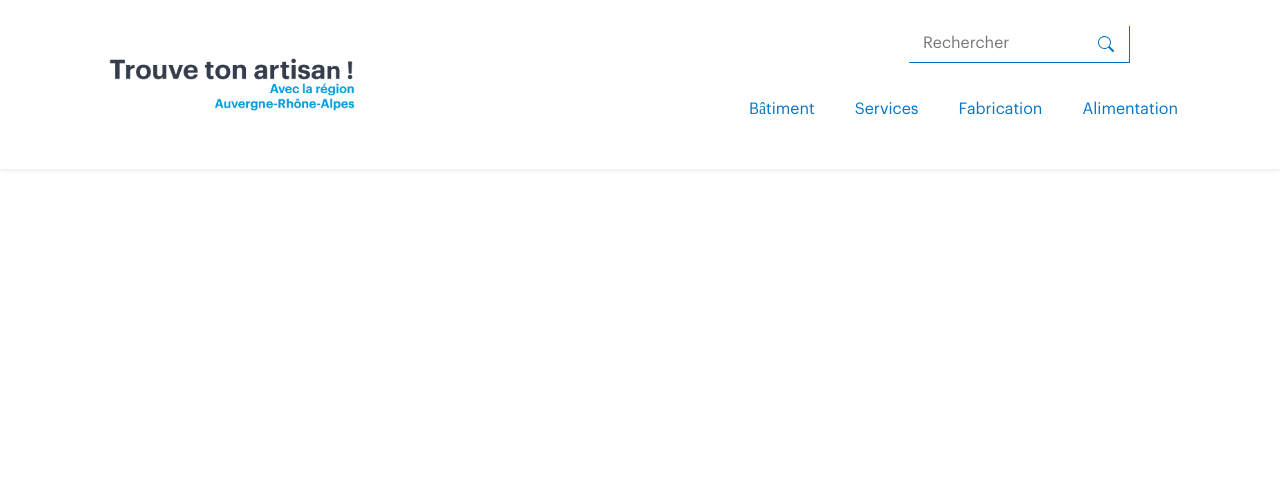
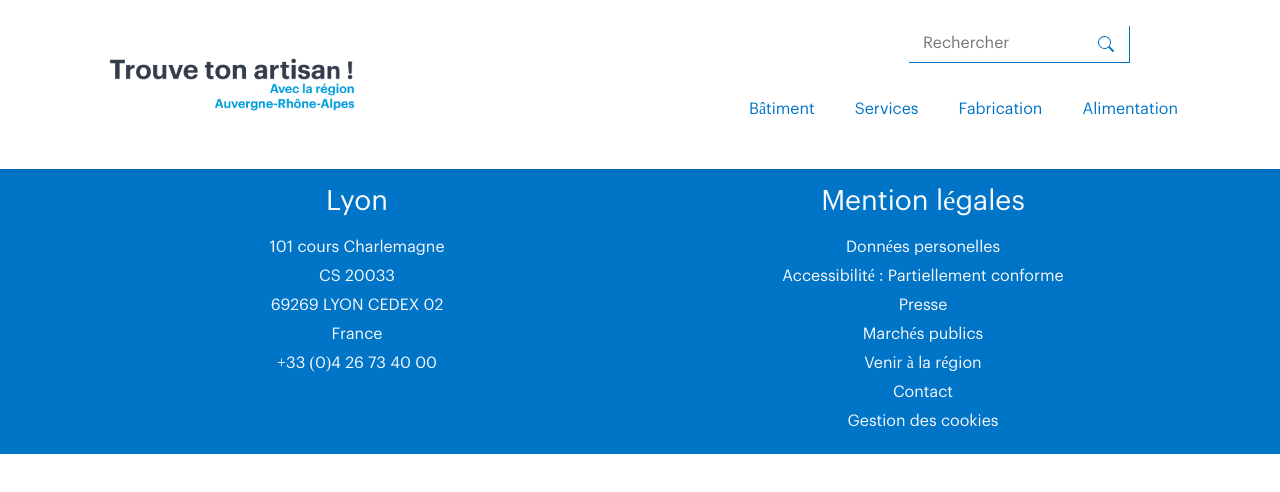
Before and after one commit to Dada-nol/TrouveTonArtisan, a React (Create React App) app: page / in a window 1280 px wide. Shown: the top 492 px of the page. Built offline with nearby package versions, Linux system fonts and the light colour scheme.

Commit message:
add footer

```diff
--- /dev/null
+++ b/src/Components/Footer.css
@@ -0,0 +1,7 @@
+.footer {
+  background-color: #0074c7;
+}
+
+.footer p {
+  margin: 5px;
+}
--- /dev/null
+++ b/src/Components/Footer.jsx
@@ -0,0 +1,35 @@
+import React from "react";
+import "./Footer.css";
+
+function Footer() {
+  return (
+    <div className="footer">
+      <div className="container text-center text-light p-3">
+        <div className="row">
+          <div className="col-lg col-md-6">
+            <h3 className="mb-3">Lyon</h3>
+            <p>101 cours Charlemagne</p>
+            <p>CS 20033</p>
+            <p>69269 LYON CEDEX 02</p>
+            <p>France</p>
+            <p>+33 (0)4 26 73 40 00</p>
+          </div>
+
+          <div className="col-lg col-md-6">
+            <h3 className="mb-3">Mention légales</h3>
+            <p>Données personelles</p>
+
+            <p>Accessibilité : Partiellement conforme</p>
+            <p>Presse</p>
+            <p>Marchés publics</p>
+            <p>Venir à la région</p>
+            <p>Contact</p>
+            <p>Gestion des cookies</p>
+          </div>
+        </div>
+      </div>
+    </div>
+  );
+}
+
+export default Footer;
--- a/src/Components/Nav/Nav.jsx
+++ b/src/Components/Nav/Nav.jsx
@@ -26,7 +26,7 @@ export default function NavBar() {
                 width="16"
                 height="16"
                 fill="currentColor"
-                class="bi bi-search"
+                className="bi bi-search"
                 viewBox="0 0 16 16"
               >
                 <path d="M11.742 10.344a6.5 6.5 0 1 0-1.397 1.398h-.001q.044.06.098.115l3.85 3.85a1 1 0 0 0 1.415-1.414l-3.85-3.85a1 1 0 0 0-.115-.1zM12 6.5a5.5 5.5 0 1 1-11 0 5.5 5.5 0 0 1 11 0" />
@@ -117,18 +117,18 @@ function SearchBar() {
             aria-label="Search"
           ></input>
         </div>
-        <di>
+        <div>
           <svg
             xmlns="http://www.w3.org/2000/svg"
             width="16"
             height="16"
             fill="currentColor"
-            class="bi bi-search"
+            className="bi bi-search"
             viewBox="0 0 16 16"
           >
             <path d="M11.742 10.344a6.5 6.5 0 1 0-1.397 1.398h-.001q.044.06.098.115l3.85 3.85a1 1 0 0 0 1.415-1.414l-3.85-3.85a1 1 0 0 0-.115-.1zM12 6.5a5.5 5.5 0 1 1-11 0 5.5 5.5 0 0 1 11 0" />
           </svg>
-        </di>
+        </div>
       </div>
 
       {/* <button className="btn btn-outline-success" type="submit">
--- a/src/Components/Pages/Home.jsx
+++ b/src/Components/Pages/Home.jsx
@@ -1,9 +1,16 @@
+import Footer from "../Footer.jsx";
 import NavBar from "../Nav/Nav";
 
 const Home = () => {
   return (
     <>
-      <NavBar></NavBar>
+      <header>
+        <NavBar></NavBar>
+      </header>
+      <main></main>
+      <footer>
+        <Footer></Footer>
+      </footer>
     </>
   );
 };
```
